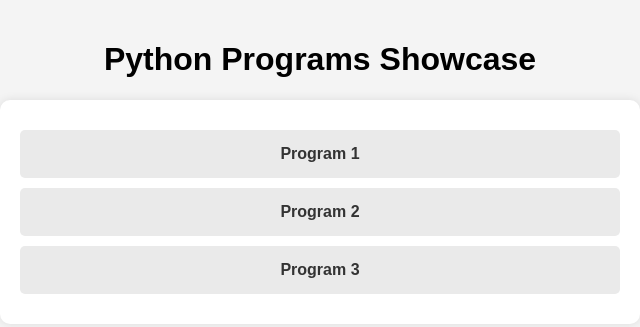
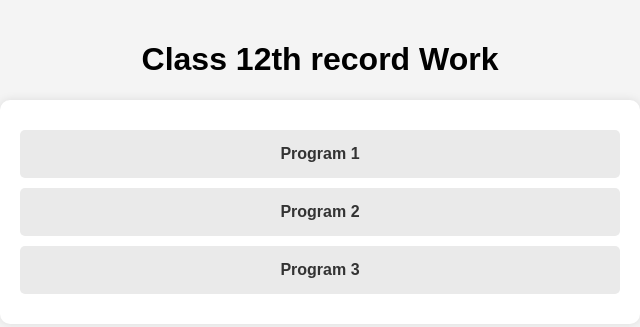
Before and after one commit to deepudxd111/Classxii, a plain HTML site: page index.html in a window 1280 px wide. Shown: the whole page, without its empty margins (320-960 px from the left). Drawn offline with Linux system fonts and the light colour scheme.

Commit message:
Update index.html

```diff
--- a/index.html
+++ b/index.html
@@ -3,7 +3,7 @@
 <head>
     <meta charset="UTF-8">
     <meta name="viewport" content="width=device-width, initial-scale=1.0">
-    <title>Python Programs Showcase</title>
+    <title>Class 12th record work</title>
     <style>
         body {
             font-family: Arial, sans-serif;
@@ -40,7 +40,7 @@
     </style>
 </head>
 <body>
-    <h1>Python Programs Showcase</h1>
+    <h1>Class 12th record Work</h1>
     <div class="program-list">
         <a href="1.html">Program 1</a>
         <a href="2.html">Program 2</a>
```
